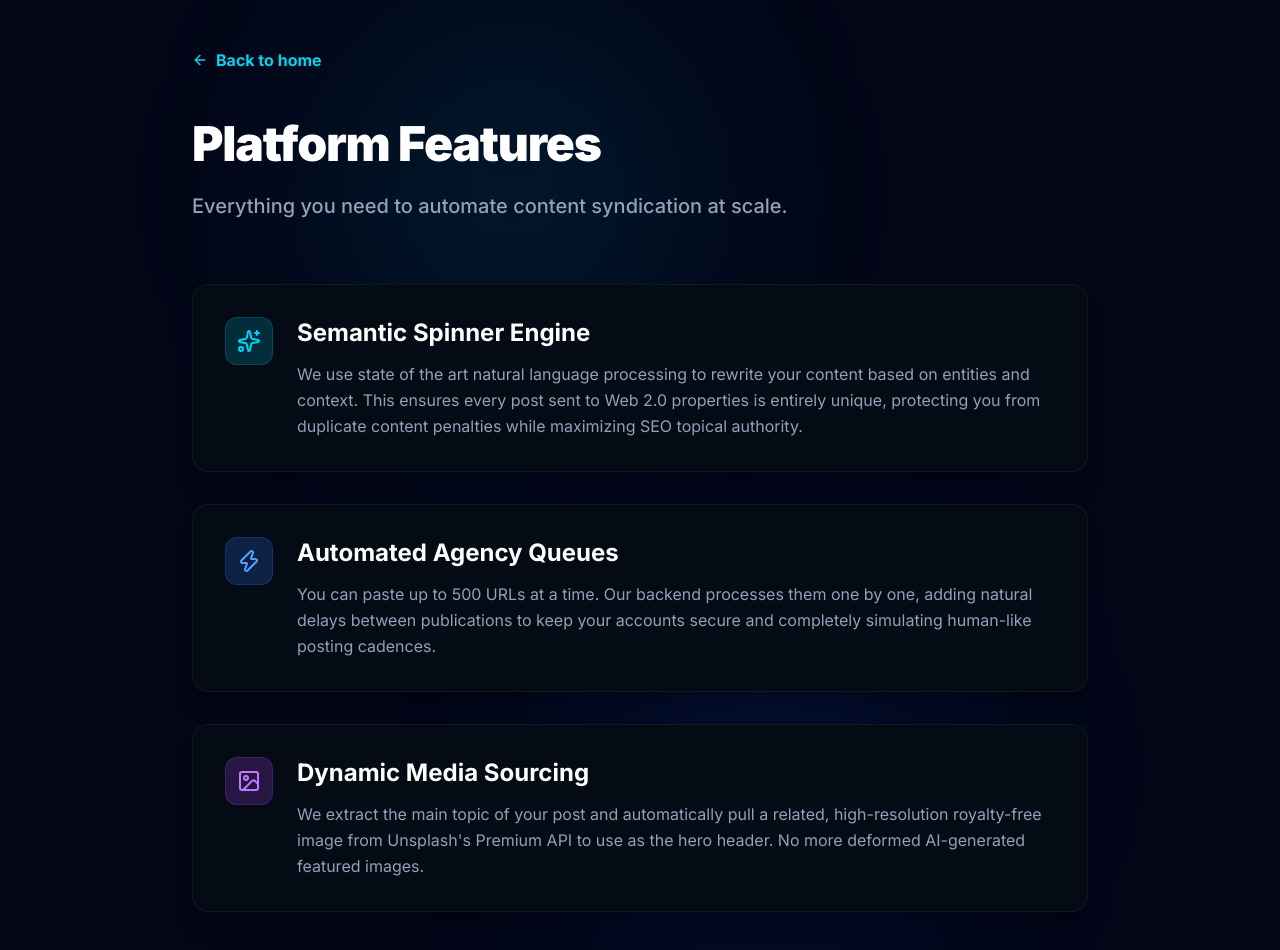
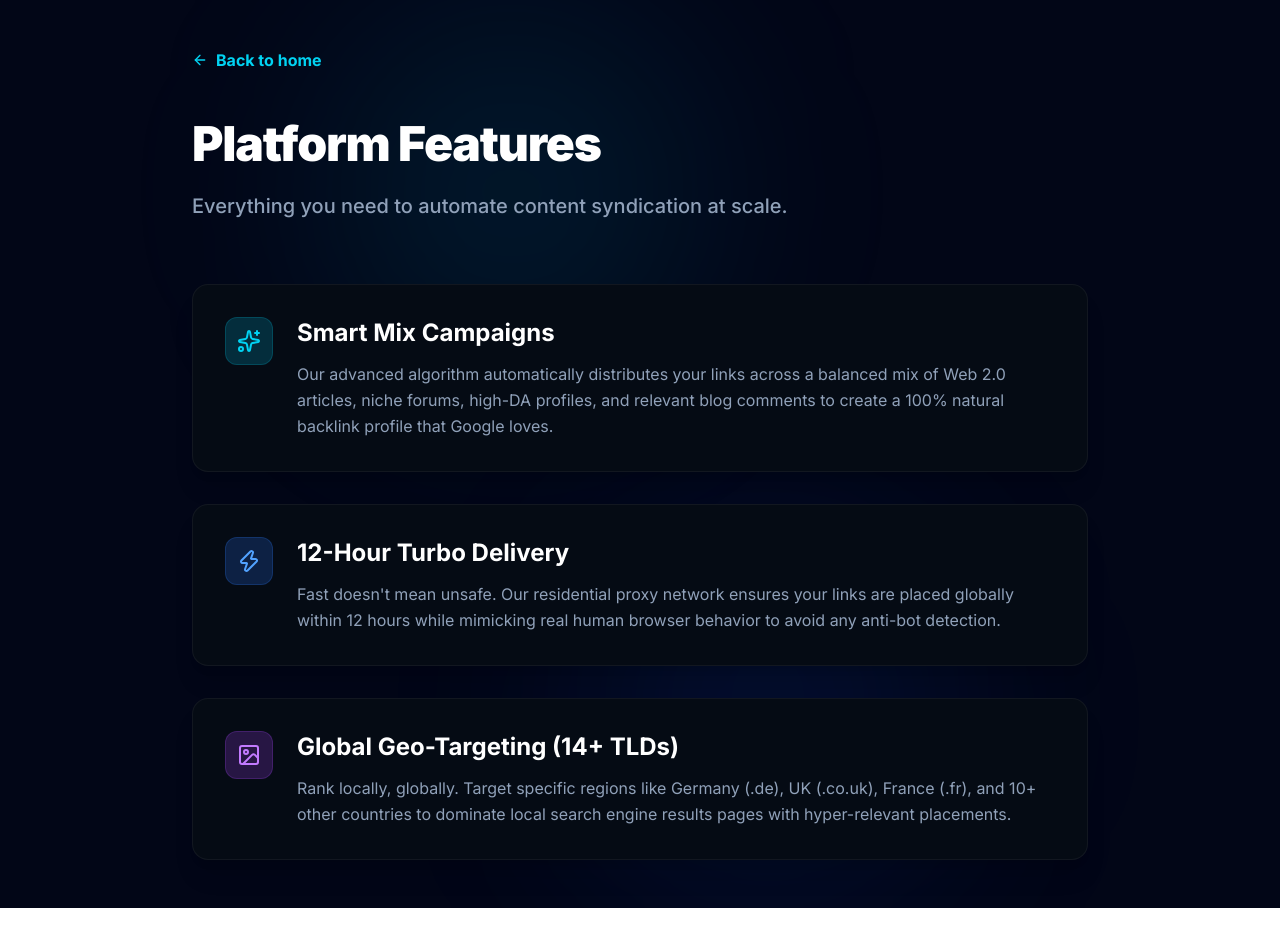
Before and after one commit to mnaveedkhtri-ui/Zyntix-, a Next.js app: page /features in a window 1280 px wide. Shown: the top 950 px of the page. After the commit the page ends 908 px from the top, so only its background shows below. Built offline with nearby package versions, Linux system fonts and the light colour scheme.

Commit message:
docs: rebrand to Zyntix and upgrade marketing copy to feature Mixed Campaigns and Geo-targeting

```diff
--- a/src/app/dashboard/comments/page.tsx
+++ b/src/app/dashboard/comments/page.tsx
@@ -71,7 +71,7 @@ export default function BulkComments() {
     const url = URL.createObjectURL(blob);
     const link = document.createElement("a");
     link.href = url;
-    link.setAttribute("download", `syndicator_report_comments_${Date.now()}.csv`);
+    link.setAttribute("download", `Zyntix_report_comments_${Date.now()}.csv`);
     document.body.appendChild(link);
     link.click();
     document.body.removeChild(link);
@@ -85,7 +85,7 @@ export default function BulkComments() {
           <div className="w-8 h-8 rounded-lg bg-gradient-to-br from-blue-500 to-cyan-400 flex items-center justify-center shadow-lg shadow-cyan-500/20">
             <Globe className="w-5 h-5 text-white" />
           </div>
-          <span className="text-xl font-black tracking-tighter">Syndicator</span>
+          <span className="text-xl font-black tracking-tighter">Zyntix</span>
         </div>
 
         <nav className="space-y-2">
--- a/src/app/dashboard/forums/page.tsx
+++ b/src/app/dashboard/forums/page.tsx
@@ -72,7 +72,7 @@ export default function ForumsDashboard() {
     const url = URL.createObjectURL(blob);
     const link = document.createElement("a");
     link.href = url;
-    link.setAttribute("download", `syndicator_report_forums_${Date.now()}.csv`);
+    link.setAttribute("download", `Zyntix_report_forums_${Date.now()}.csv`);
     document.body.appendChild(link);
     link.click();
     document.body.removeChild(link);
@@ -86,7 +86,7 @@ export default function ForumsDashboard() {
           <div className="w-8 h-8 rounded-lg bg-gradient-to-br from-blue-500 to-cyan-400 flex items-center justify-center shadow-lg shadow-cyan-500/20">
             <Globe className="w-5 h-5 text-white" />
           </div>
-          <span className="text-xl font-black tracking-tighter">Syndicator</span>
+          <span className="text-xl font-black tracking-tighter">Zyntix</span>
         </div>
 
         <nav className="space-y-2">
--- a/src/app/dashboard/mixed/page.tsx
+++ b/src/app/dashboard/mixed/page.tsx
@@ -71,7 +71,7 @@ export default function MixedCampaigns() {
     const url = URL.createObjectURL(blob);
     const link = document.createElement("a");
     link.href = url;
-    link.setAttribute("download", `syndicator_report_mixed_${Date.now()}.csv`);
+    link.setAttribute("download", `Zyntix_report_mixed_${Date.now()}.csv`);
     document.body.appendChild(link);
     link.click();
     document.body.removeChild(link);
@@ -85,7 +85,7 @@ export default function MixedCampaigns() {
           <div className="w-8 h-8 rounded-lg bg-gradient-to-br from-blue-500 to-cyan-400 flex items-center justify-center shadow-lg shadow-cyan-500/20">
             <Globe className="w-5 h-5 text-white" />
           </div>
-          <span className="text-xl font-black tracking-tighter">Syndicator</span>
+          <span className="text-xl font-black tracking-tighter">Zyntix</span>
         </div>
 
         <nav className="space-y-2">
--- a/src/app/dashboard/page.tsx
+++ b/src/app/dashboard/page.tsx
@@ -72,7 +72,7 @@ export default function Dashboard() {
     const url = URL.createObjectURL(blob);
     const link = document.createElement("a");
     link.href = url;
-    link.setAttribute("download", `syndicator_report_web20_${Date.now()}.csv`);
+    link.setAttribute("download", `Zyntix_report_web20_${Date.now()}.csv`);
     document.body.appendChild(link);
     link.click();
     document.body.removeChild(link);
@@ -86,7 +86,7 @@ export default function Dashboard() {
           <div className="w-8 h-8 rounded-lg bg-gradient-to-br from-blue-500 to-cyan-400 flex items-center justify-center shadow-lg shadow-cyan-500/20">
             <Globe className="w-5 h-5 text-white" />
           </div>
-          <span className="text-xl font-black tracking-tighter">Syndicator</span>
+          <span className="text-xl font-black tracking-tighter">Zyntix</span>
         </div>
 
         <nav className="space-y-2">
--- a/src/app/dashboard/profiles/page.tsx
+++ b/src/app/dashboard/profiles/page.tsx
@@ -72,7 +72,7 @@ export default function ProfilesDashboard() {
     const url = URL.createObjectURL(blob);
     const link = document.createElement("a");
     link.href = url;
-    link.setAttribute("download", `syndicator_report_profiles_${Date.now()}.csv`);
+    link.setAttribute("download", `Zyntix_report_profiles_${Date.now()}.csv`);
     document.body.appendChild(link);
     link.click();
     document.body.removeChild(link);
@@ -86,7 +86,7 @@ export default function ProfilesDashboard() {
           <div className="w-8 h-8 rounded-lg bg-gradient-to-br from-blue-500 to-cyan-400 flex items-center justify-center shadow-lg shadow-cyan-500/20">
             <Globe className="w-5 h-5 text-white" />
           </div>
-          <span className="text-xl font-black tracking-tighter">Syndicator</span>
+          <span className="text-xl font-black tracking-tighter">Zyntix</span>
         </div>
 
         <nav className="space-y-2">
--- a/src/app/dashboard/reports/page.tsx
+++ b/src/app/dashboard/reports/page.tsx
@@ -12,7 +12,7 @@ export default function ReportsPage() {
           <div className="w-8 h-8 rounded-lg bg-gradient-to-br from-blue-500 to-cyan-400 flex items-center justify-center shadow-lg shadow-cyan-500/20">
             <Globe className="w-5 h-5 text-white" />
           </div>
-          <span className="text-xl font-black tracking-tighter">Syndicator</span>
+          <span className="text-xl font-black tracking-tighter">Zyntix</span>
         </div>
 
         <nav className="space-y-2">
--- a/src/app/features/page.tsx
+++ b/src/app/features/page.tsx
@@ -22,8 +22,8 @@ export default function Features() {
               <Sparkles className="w-6 h-6 text-cyan-400" />
             </div>
             <div>
-              <h2 className="text-2xl font-bold mb-3 text-white">Semantic Spinner Engine</h2>
-              <p className="text-slate-400 leading-relaxed">We use state of the art natural language processing to rewrite your content based on entities and context. This ensures every post sent to Web 2.0 properties is entirely unique, protecting you from duplicate content penalties while maximizing SEO topical authority.</p>
+              <h2 className="text-2xl font-bold mb-3 text-white">Smart Mix Campaigns</h2>
+              <p className="text-slate-400 leading-relaxed">Our advanced algorithm automatically distributes your links across a balanced mix of Web 2.0 articles, niche forums, high-DA profiles, and relevant blog comments to create a 100% natural backlink profile that Google loves.</p>
             </div>
           </div>
 
@@ -32,8 +32,8 @@ export default function Features() {
               <Zap className="w-6 h-6 text-blue-400" />
             </div>
             <div>
-              <h2 className="text-2xl font-bold mb-3 text-white">Automated Agency Queues</h2>
-              <p className="text-slate-400 leading-relaxed">You can paste up to 500 URLs at a time. Our backend processes them one by one, adding natural delays between publications to keep your accounts secure and completely simulating human-like posting cadences.</p>
+              <h2 className="text-2xl font-bold mb-3 text-white">12-Hour Turbo Delivery</h2>
+              <p className="text-slate-400 leading-relaxed">Fast doesn't mean unsafe. Our residential proxy network ensures your links are placed globally within 12 hours while mimicking real human browser behavior to avoid any anti-bot detection.</p>
             </div>
           </div>
 
@@ -42,8 +42,8 @@ export default function Features() {
               <ImageIcon className="w-6 h-6 text-purple-400" />
             </div>
             <div>
-              <h2 className="text-2xl font-bold mb-3 text-white">Dynamic Media Sourcing</h2>
-              <p className="text-slate-400 leading-relaxed">We extract the main topic of your post and automatically pull a related, high-resolution royalty-free image from Unsplash's Premium API to use as the hero header. No more deformed AI-generated featured images.</p>
+              <h2 className="text-2xl font-bold mb-3 text-white">Global Geo-Targeting (14+ TLDs)</h2>
+              <p className="text-slate-400 leading-relaxed">Rank locally, globally. Target specific regions like Germany (.de), UK (.co.uk), France (.fr), and 10+ other countries to dominate local search engine results pages with hyper-relevant placements.</p>
             </div>
           </div>
         </div>
--- a/src/app/layout.tsx
+++ b/src/app/layout.tsx
@@ -5,7 +5,7 @@ import "./globals.css";
 const inter = Inter({ subsets: ["latin"] });
 
 export const metadata: Metadata = {
-  title: "Nexus Syndicator | AI Web 2.0 Automation",
+  title: "Zyntix | AI Web 2.0 Automation",
   description: "Automate your high-authority backlinks with 1-click semantic AI syndication.",
 };
 
--- a/src/app/page.tsx
+++ b/src/app/page.tsx
@@ -43,7 +43,7 @@ export default function LandingPage() {
             <Globe className="w-5 h-5 text-white" />
           </div>
           <span className="text-xl font-black tracking-tighter text-white">
-            Nexus<span className="text-cyan-400">Syndicator</span>
+            Zyn<span className="text-cyan-400">tix</span>
           </span>
         </div>
         <div className="hidden md:flex items-center gap-10 text-sm font-semibold tracking-wide text-slate-400">
@@ -94,7 +94,7 @@ export default function LandingPage() {
           </motion.h1>
 
           <motion.p variants={itemVariants} className="text-lg md:text-2xl text-slate-400 mb-12 max-w-3xl font-medium leading-relaxed">
-            Stop building links manually. Connect your Web 2.0 accounts once, drop your target URLs, and let our system automatically publish highly relevant, unique articles across your entire network.
+            Stop building links manually. Leverage our 12-Hour Turbo Engine to automatically distribute Mixed Campaigns across Web 2.0, Forums, Profiles, and Comments with 14+ Geo-Targeted TLDs and 100% natural residential proxies.
           </motion.p>
 
           <motion.div variants={itemVariants} className="flex flex-col sm:flex-row items-center gap-6">
@@ -113,8 +113,8 @@ export default function LandingPage() {
           <motion.div variants={itemVariants} className="mt-28 w-full border-t border-white/10 pt-10 relative">
             <p className="text-xs font-bold text-slate-500 uppercase tracking-[0.2em] mb-8">Natively integrated platforms</p>
             <div className="flex flex-wrap justify-center gap-8 md:gap-20 opacity-40 hover:opacity-100 transition-opacity duration-500">
-              {['Medium', 'LinkedIn', 'Dev.to', 'Hashnode', 'Blogger', 'Substack'].map((platform) => (
-                <span key={platform} className="text-2xl md:text-3xl font-black tracking-tighter text-slate-300 hover:text-white transition-colors cursor-default drop-shadow-md">
+              {['DA90+ Profiles', 'Niche Forums', 'Web 2.0', 'Blog Comments', 'Mixed Strategy'].map((platform) => (
+                <span key={platform} className="text-xl md:text-3xl font-black tracking-tighter text-slate-300 hover:text-white transition-colors cursor-default drop-shadow-md">
                   {platform}
                 </span>
               ))}
@@ -127,8 +127,8 @@ export default function LandingPage() {
       <section className="py-32 bg-[#020617] relative z-20" id="features">
         <div className="max-w-7xl mx-auto px-6">
           <div className="text-center mb-20">
-            <h2 className="text-4xl md:text-5xl font-black tracking-tight text-white mb-6">Built to Scale</h2>
-            <p className="text-lg text-slate-400 font-medium max-w-2xl mx-auto">Run bulk campaigns across hundreds of domains automatically. Save hours of manual labor every week.</p>
+            <h2 className="text-4xl md:text-5xl font-black tracking-tight text-white mb-6">Built to Scale Safely</h2>
+            <p className="text-lg text-slate-400 font-medium max-w-2xl mx-auto">Run 100% natural, safe, and geo-targeted link building campaigns using residential proxies. Zero setup required.</p>
           </div>
 
           <div className="grid md:grid-cols-3 gap-6">
@@ -145,9 +145,9 @@ export default function LandingPage() {
                 <div className="w-14 h-14 rounded-2xl bg-cyan-500/20 flex items-center justify-center mb-8 border border-cyan-500/20">
                   <Activity className="w-7 h-7 text-cyan-400" />
                 </div>
-                <h3 className="text-3xl font-bold text-white mb-4">Smart Content Rewriting</h3>
+                <h3 className="text-3xl font-bold text-white mb-4">12-Hour Turbo Engine</h3>
                 <p className="text-slate-400 text-lg leading-relaxed max-w-xl">
-                  We generate unique variations of your content for every single post. This prevents duplicate content penalties and ensures your target URLs get maximum SEO value from every placement.
+                  Our Turbo Engine ensures fast delivery while maintaining complete safety. We use residential proxies and randomized timing delays to mimic organic viral growth and prevent algorithmic penalties.
                 </p>
 
                 {/* Decorative UI inside card */}
```
Also changed, not shown: src/app/how-it-works/page.tsx (line endings or trailing spaces), src/app/integrations/page.tsx (line endings or trailing spaces), src/app/pricing/page.tsx (line endings or trailing spaces).
